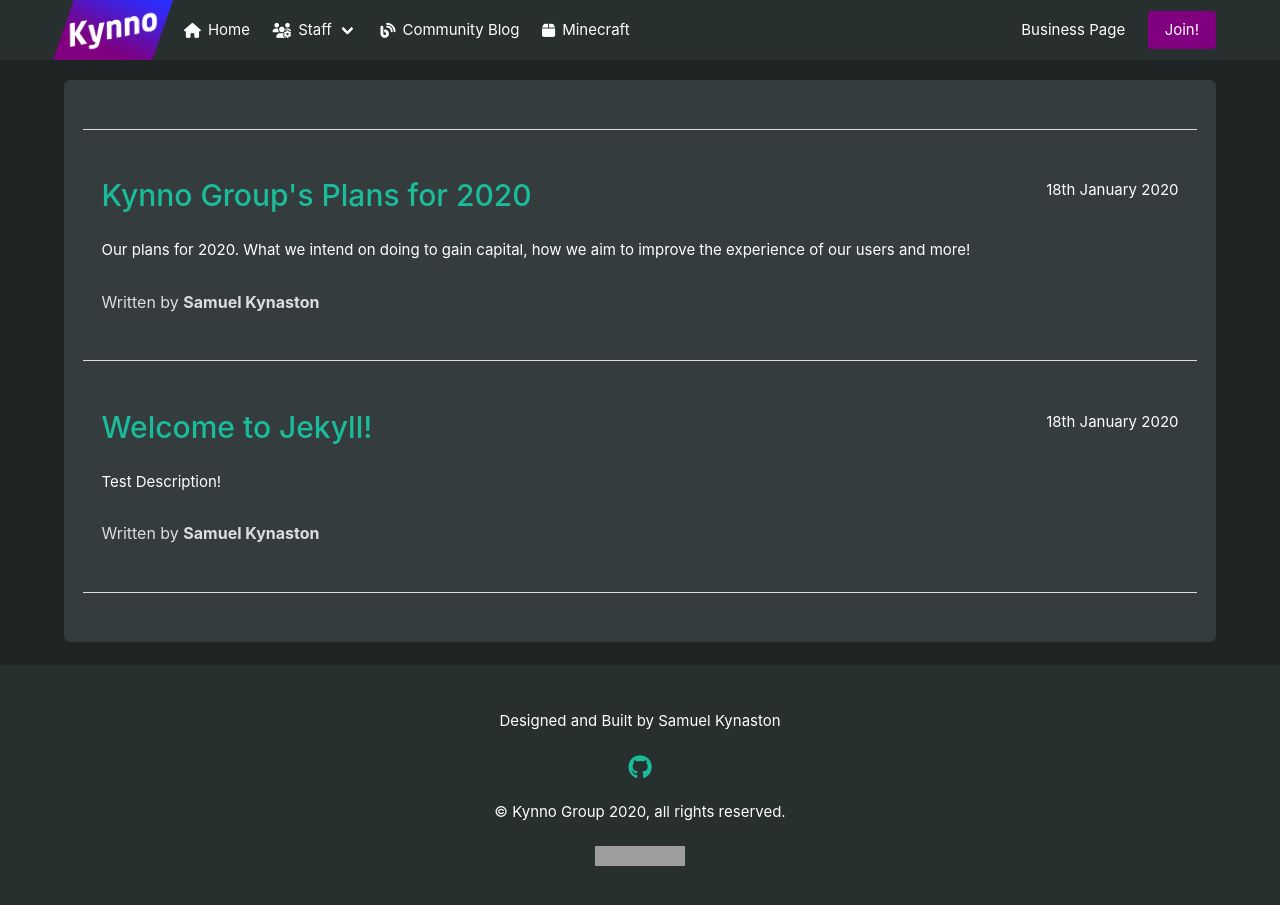
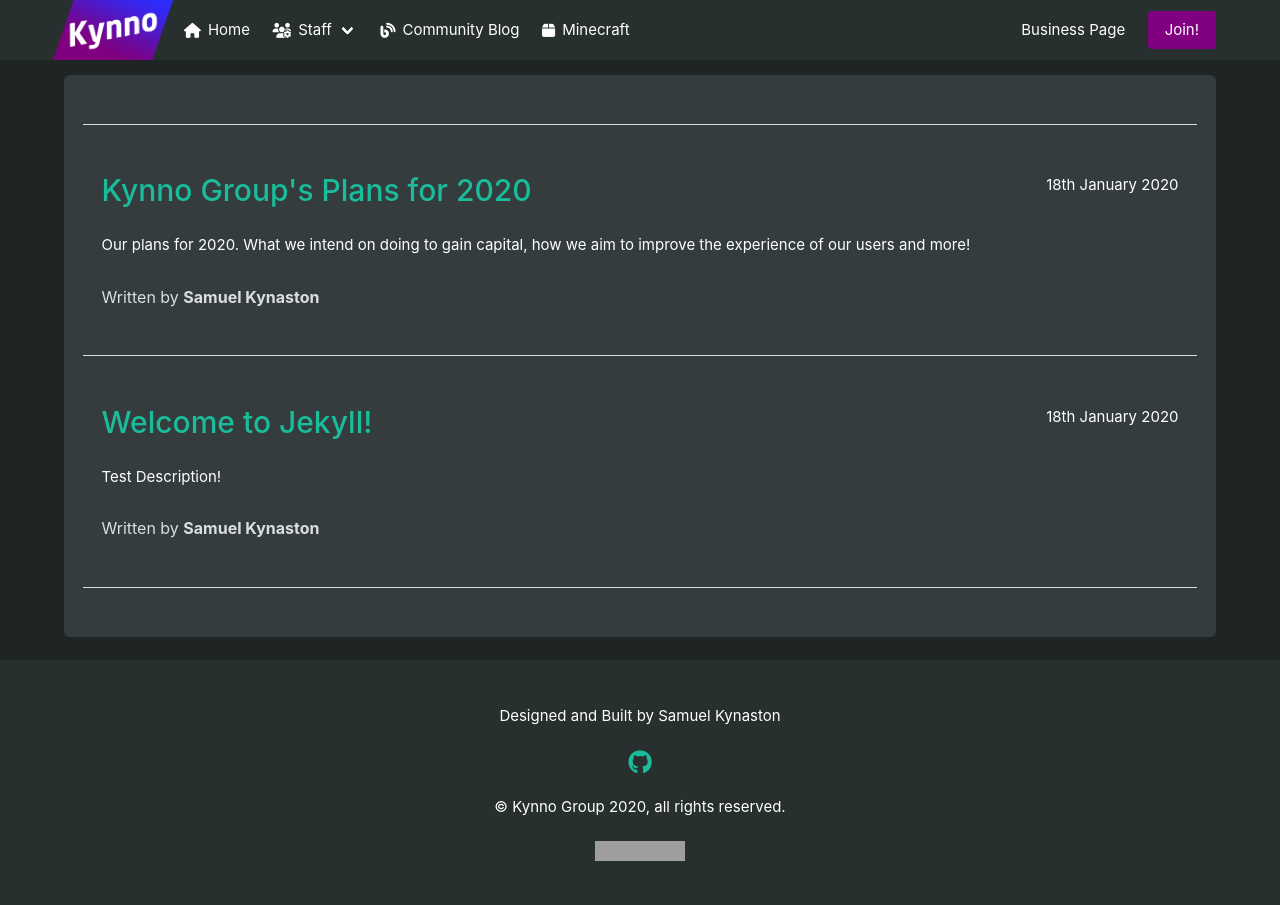
Before and after one commit to KynnoSoftware/kynno.github.io, a Jekyll site: the page built from blog.html, in a window 1280 px wide and 956 px high. Shown: the top 905 px of the window. Built offline with Jekyll 4.4.1, drawn with Linux system fonts in a browser that asks for light colours; nearby versions of some CDN libraries; grey boxes are pictures that could not be loaded.

Commit message:
Add files via upload

```diff
--- a/404.html
+++ b/404.html
@@ -8,9 +8,7 @@
 </head>
 
 {% include hero.html %}
-<br>
-<br>
-<br>
+
 <div class="main has-text-centered container">
   <br>
   <h1 class="title is-spaced" style="font-size: 76px;">404</h1>
--- a/_includes/hero.html
+++ b/_includes/hero.html
@@ -1,3 +1,4 @@
+<html class="has-navbar-fixed-top">
 <nav class="navbar is-dark is-fixed-top">
     <div class="container">
         <div class="navbar-brand">
@@ -50,3 +51,4 @@
     </div>
 </div>
 </nav>
+</html>
--- a/_layouts/blog.html
+++ b/_layouts/blog.html
@@ -10,7 +10,7 @@
 
     <body class="{% if page.wide == 'ish' %}wide-ish{% elsif page.wide %}wide{% endif %} {% if page.url == '/' %}is-home{% endif %}">
       {% include hero.html %}
-          <div class="container box" style="margin-top:80px;">
+          <div class="container box" style="margin-top:15px;">
             {% if page.permalink != '/' %}
               <aside id="meta">
 
--- a/_layouts/default.html
+++ b/_layouts/default.html
@@ -16,8 +16,6 @@
         </div>
         {% include hero.html %}
         <section class="hero is-kynno-gradient">
-            <br>
-            <br>
             <div class="hero-body">
               <div class="container has-text-centered">
                 <img src="sources/images/kynno.png" class="logo spin" style="max-height: 200px;">
--- a/_layouts/staff.html
+++ b/_layouts/staff.html
@@ -12,7 +12,7 @@
     </head>
     <body>
         {% include hero.html %}
-        <section class="main has-text-centered container" style="margin-top:50px;">
+        <section class="main has-text-centered container">
             <h1 class="title is-spaced">Staff</h1>
             <p class="subtitle">Meet the Staff Team!</p>
             <div class="box" id="staff">
--- a/blog.html
+++ b/blog.html
@@ -2,6 +2,7 @@
 permalink: /blog/
 layout: blog
 ---
+
 <div class="is-divider"></div>
 {% for page in site.posts %}
     <div class="container">
```
